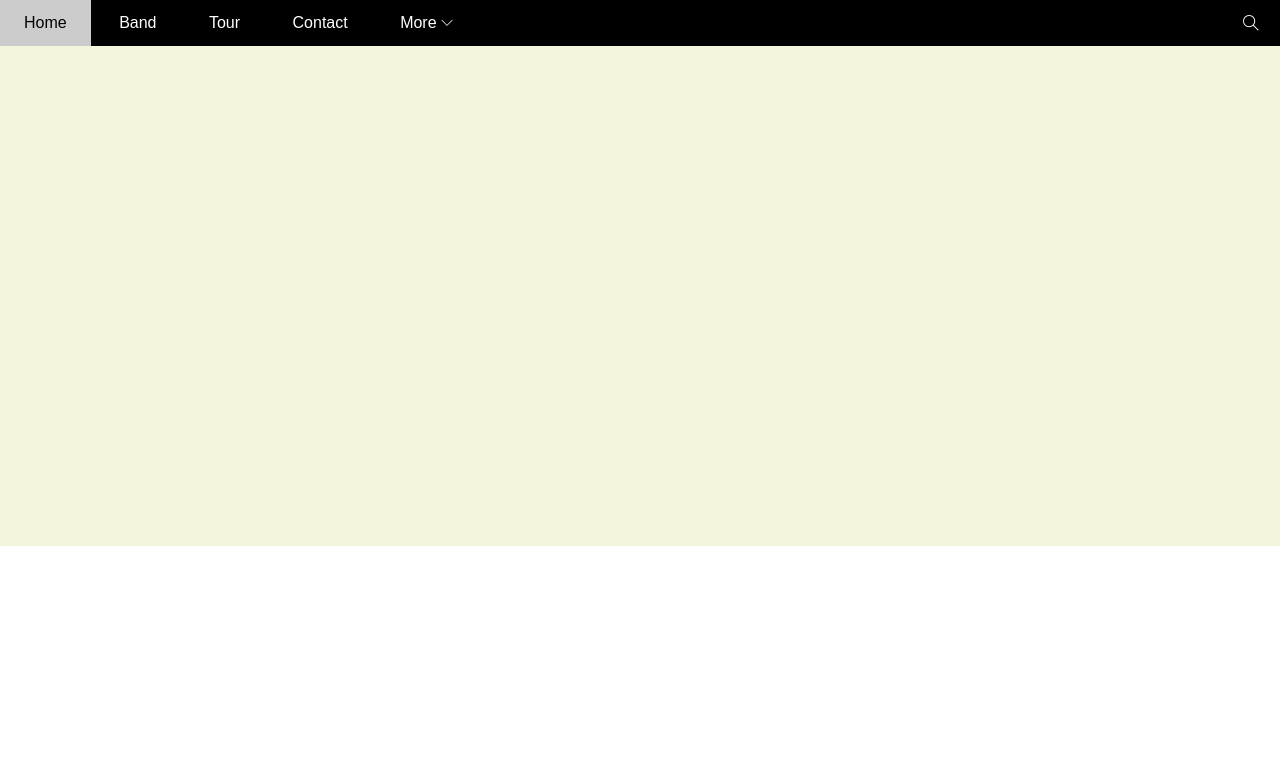
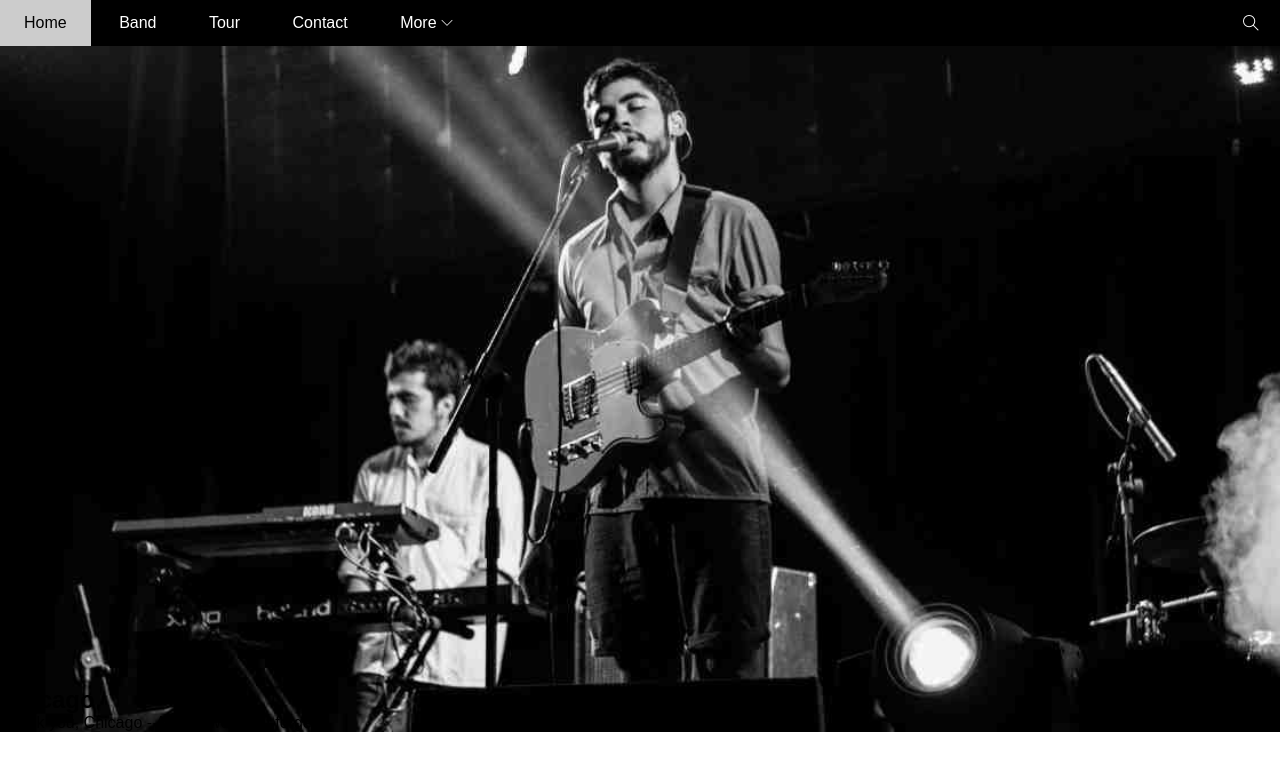
Before and after one commit to rusianh/F8-Project, a plain HTML site: page Project_w3_band/index.html in a window 1280 px wide. Drawn offline with Linux system fonts and the light colour scheme.

Commit message:
hoàn thiện một phần của  slide

```diff
--- a/Project_w3_band/assets/css/partice.css
+++ b/Project_w3_band/assets/css/partice.css
@@ -56,6 +56,16 @@ html {
 
 }
 
+#slider .text-content {
+
+}
+#slider .text-heading {
+
+}
+#slider .text-decription {
+
+}
+
 #content {
 
 }
--- a/Project_w3_band/assets/css/style.css
+++ b/Project_w3_band/assets/css/style.css
@@ -28,6 +28,10 @@ html { /* thẻ co chữ thì kế thừa thôi */
 #header {
     height: 46px;
     background-color: black;
+    position: fixed;
+    top: 0;
+    left: 0;
+    right: 0;
 }
 
 #header .search-btn {
@@ -112,8 +116,12 @@ html { /* thẻ co chữ thì kế thừa thôi */
 }
 
 #slider {
-    min-height: 500px;
-    background-color: beige;
+    /* min-height: 2000px;
+    background-color: beige; */
+    position: relative;
+    margin-top: 46px;
+    padding-top: 50%; /* % khác với px: padding top 50% chiều ngang của chính */
+    background: url("/Project_w3_band/assets/img/slider/slider1.jpg") top center / cover; /* ?cách viết gộp sau phần gạch chéo là back groud size. top với cen ter viết tắt cho attribute position */
 }
 
 #content {
--- a/Project_w3_band/index.html
+++ b/Project_w3_band/index.html
@@ -7,6 +7,7 @@
     <title>Document</title>
     <link rel="stylesheet" href="./assets/css/style.css">
     <link rel="stylesheet" href="./assets/fonts/themify-icons/themify-icons.css">
+    <!--? https://www.w3schools.com/w3css/tryw3css_templates_band.htm -->
 </head>
 <body>
     <div id="main"> <!-- ?thành phần chính của website hay đặt bằng id -->
@@ -37,9 +38,12 @@
             </div>
             <!-- !End: Search Button -->
         </div>
-
+<!-- !Begin: slider -->
         <div id="slider">
-
+            <div class="text-content">
+                <h2 class="text-heading">Chicago</h2>
+                <div class="text-decription">Thank you, Chicago - A night we won't forget.</div>
+            </div>
         </div>
 
         <div id="content">
```
Also changed, not shown: Project_w3_band/assets/img/slider/slider1.jpg (added).
